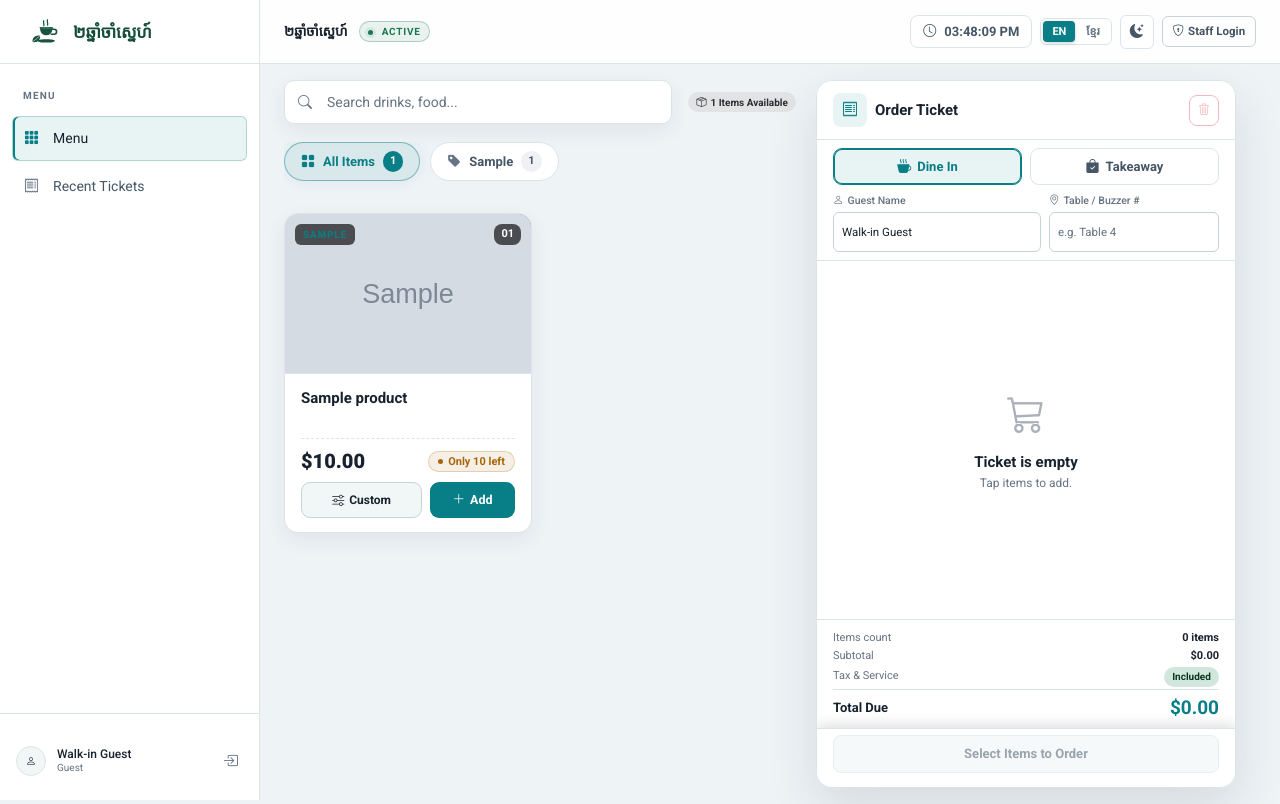
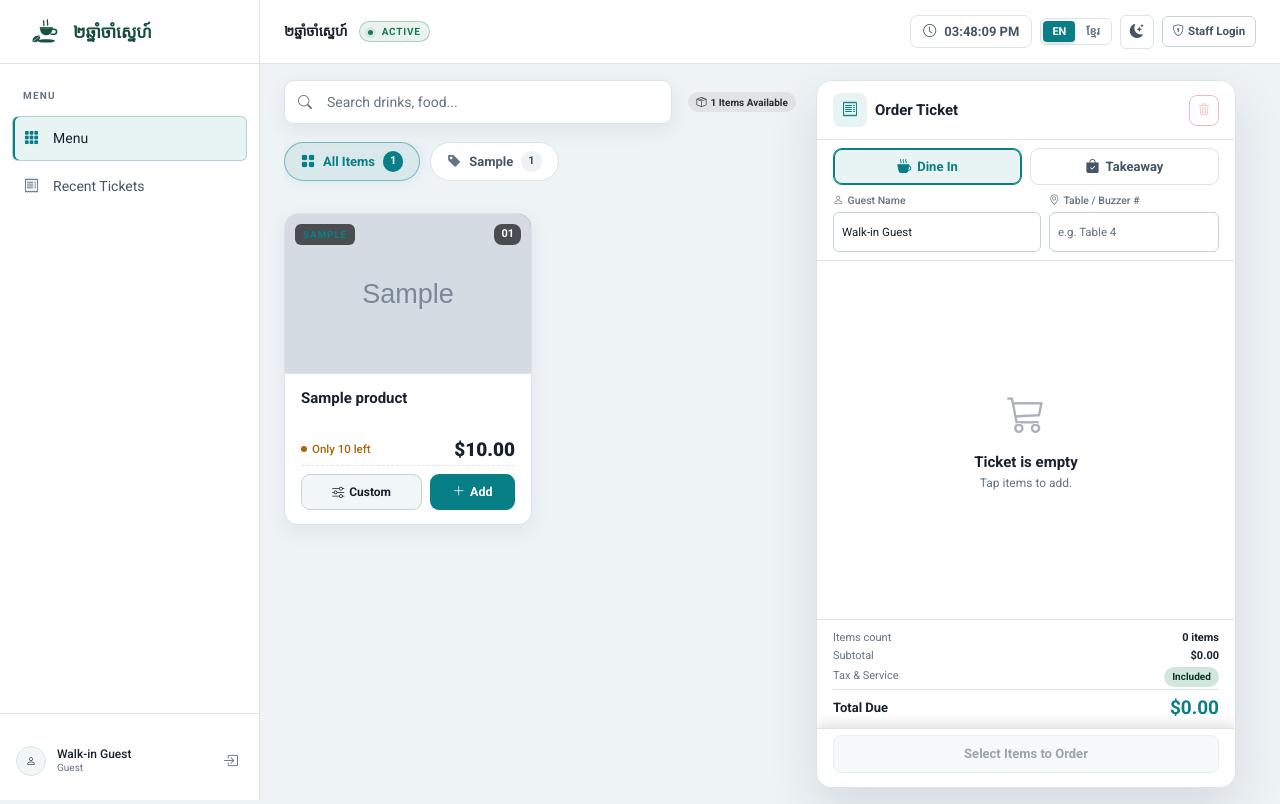
Before and after one commit to vesothepong/POS_Data_Analysis, a Django app: page /shop/ in a window 1280 px wide. Run offline with Django 5.2, Linux system fonts and the light colour scheme; data comes from the database, SQL or seed files in the repository; tables that the repository leaves empty hold one stand-in row (values such as "Sample post"); grey boxes marked "Sample" are stand-in pictures; some web fonts are replaced.

Commit message:
style(pos): align stock left with small text and price right under product name

```diff
--- a/static/css/app.css
+++ b/static/css/app.css
@@ -332,9 +332,9 @@ h1,h2,h3,h4,h5,h6,.brand,.workspace-title,.page-heading h1,.metric-card strong,.
 .pos-card-bottom {
   display: flex;
   flex-direction: column;
-  gap: 10px;
+  gap: 8px;
   margin-top: auto;
-  padding-top: 10px;
+  padding-top: 8px;
   border-top: 1px dashed var(--line);
 }
 
@@ -343,15 +343,57 @@ h1,h2,h3,h4,h5,h6,.brand,.workspace-title,.page-heading h1,.metric-card strong,.
   align-items: center;
   justify-content: space-between;
   gap: 8px;
+  margin-top: 2px;
+  margin-bottom: 6px;
+}
+
+.pos-card-stock {
+  display: inline-flex;
+  align-items: center;
+}
+
+.pos-stock {
+  font-size: 11.5px;
+  font-weight: 500;
+  color: var(--muted);
+  display: inline-flex;
+  align-items: center;
+  gap: 5px;
+  white-space: nowrap;
+  line-height: 1.2;
+}
+
+.pos-stock.in-stock {
+  color: var(--success);
+}
+
+.pos-stock.low-stock {
+  color: var(--warning);
+}
+
+.pos-stock.out-stock {
+  color: var(--danger);
+  font-weight: 600;
+}
+
+.pos-dot {
+  width: 6px;
+  height: 6px;
+  border-radius: 50%;
+  background: currentColor;
+  display: inline-block;
+  flex-shrink: 0;
 }
 
 .pos-card-price {
   font-family: var(--font-heading);
-  font-size: 20px;
+  font-size: 19px;
   font-weight: 800;
   color: var(--text);
   font-variant-numeric: tabular-nums;
   line-height: 1;
+  text-align: right;
+  margin-left: auto;
 }
 
 .pos-stock-badge {
@@ -381,14 +423,6 @@ h1,h2,h3,h4,h5,h6,.brand,.workspace-title,.page-heading h1,.metric-card strong,.
   color: var(--danger);
   border: 1px solid color-mix(in srgb, var(--danger) 24%, transparent);
   font-weight: 600;
-}
-
-.pos-dot {
-  width: 5px;
-  height: 5px;
-  border-radius: 50%;
-  background: currentColor;
-  display: inline-block;
 }
 
 .pos-card-actions-row {
--- a/templates/shop/catalog.html
+++ b/templates/shop/catalog.html
@@ -184,9 +184,9 @@
   .pos-card-bottom {
     display: flex !important;
     flex-direction: column !important;
-    gap: 10px !important;
+    gap: 8px !important;
     margin-top: auto !important;
-    padding-top: 10px !important;
+    padding-top: 8px !important;
     border-top: 1px dashed var(--line) !important;
   }
 
@@ -195,22 +195,19 @@
     align-items: center !important;
     justify-content: space-between !important;
     gap: 8px !important;
-  }
-
-  .pos-card-price {
-    font-family: var(--font-heading) !important;
-    font-size: 20px !important;
-    font-weight: 800 !important;
-    color: var(--text) !important;
-    font-variant-numeric: tabular-nums !important;
-    line-height: 1 !important;
-  }
-
-  .pos-stock-badge {
-    font-size: 11px !important;
-    font-weight: 600 !important;
-    padding: 3px 9px !important;
-    border-radius: 999px !important;
+    margin-top: 2px !important;
+    margin-bottom: 6px !important;
+  }
+
+  .pos-card-stock {
+    display: inline-flex !important;
+    align-items: center !important;
+  }
+
+  .pos-stock {
+    font-size: 11.5px !important;
+    font-weight: 500 !important;
+    color: var(--muted) !important;
     display: inline-flex !important;
     align-items: center !important;
     gap: 5px !important;
@@ -218,21 +215,35 @@
     line-height: 1.2 !important;
   }
 
-  .pos-stock-badge.in-stock {
-    background: var(--success-soft) !important;
+  .pos-stock.in-stock {
     color: var(--success) !important;
-    border: 1px solid color-mix(in srgb, var(--success) 24%, transparent) !important;
-  }
-  .pos-stock-badge.low-stock {
-    background: var(--warning-soft) !important;
+  }
+  .pos-stock.low-stock {
     color: var(--warning) !important;
-    border: 1px solid color-mix(in srgb, var(--warning) 24%, transparent) !important;
-  }
-  .pos-stock-badge.out-stock {
-    background: var(--danger-soft) !important;
+  }
+  .pos-stock.out-stock {
     color: var(--danger) !important;
-    border: 1px solid color-mix(in srgb, var(--danger) 24%, transparent) !important;
     font-weight: 600 !important;
+  }
+
+  .pos-dot {
+    width: 6px !important;
+    height: 6px !important;
+    border-radius: 50% !important;
+    display: inline-block !important;
+    background: currentColor !important;
+    flex-shrink: 0 !important;
+  }
+
+  .pos-card-price {
+    font-family: var(--font-heading) !important;
+    font-size: 19px !important;
+    font-weight: 800 !important;
+    color: var(--text) !important;
+    font-variant-numeric: tabular-nums !important;
+    line-height: 1 !important;
+    text-align: right !important;
+    margin-left: auto !important;
   }
 
   .pos-card-actions-row {
@@ -377,22 +388,23 @@
 
         <div class="pos-card-content">
           <h3 class="pos-card-title" title="{{ p.name }}">{{ p.name }}</h3>
-          <div class="pos-card-bottom">
-            <!-- Row 1: Price and Stock Badge -->
+
+          <!-- Row: Stock (Left, small text) and Price (Right) directly under product name -->
           <div class="pos-card-meta-row">
-              <span class="pos-card-price">${{ p.price|floatformat:2 }}</span>
             <div class="pos-card-stock">
               {% if p.stock_quantity > 10 %}
-                <span class="pos-stock-badge in-stock"><span class="pos-dot"></span>{{ p.stock_quantity }} in stock</span>
+              <span class="pos-stock in-stock"><span class="pos-dot"></span>{{ p.stock_quantity }} in stock</span>
               {% elif p.stock_quantity > 0 %}
-                <span class="pos-stock-badge low-stock"><span class="pos-dot"></span>Only {{ p.stock_quantity }} left</span>
+              <span class="pos-stock low-stock"><span class="pos-dot"></span>Only {{ p.stock_quantity }} left</span>
               {% else %}
-                <span class="pos-stock-badge out-stock"><i class="bi bi-x-circle me-1"></i>Sold Out</span>
+              <span class="pos-stock out-stock"><i class="bi bi-x-circle me-1"></i>Sold Out</span>
               {% endif %}
             </div>
-            </div>
-
-            <!-- Row 2: Action Buttons (Custom + Quick Add) -->
+            <span class="pos-card-price">${{ p.price|floatformat:2 }}</span>
+          </div>
+
+          <div class="pos-card-bottom">
+            <!-- Action Buttons (Custom + Quick Add) -->
             <div class="pos-card-actions-row">
               {% if p.stock_quantity > 0 %}
               <button type="button" class="btn pos-btn-customize" data-action="customize-item" data-id="{{ p.id }}" data-name="{{ p.name }}" data-price="{{ p.price }}" data-category="{{ p.category|default:'Special' }}" title="Customize Toppings">
```
Lines whose indentation alone changed are shown as unchanged.
